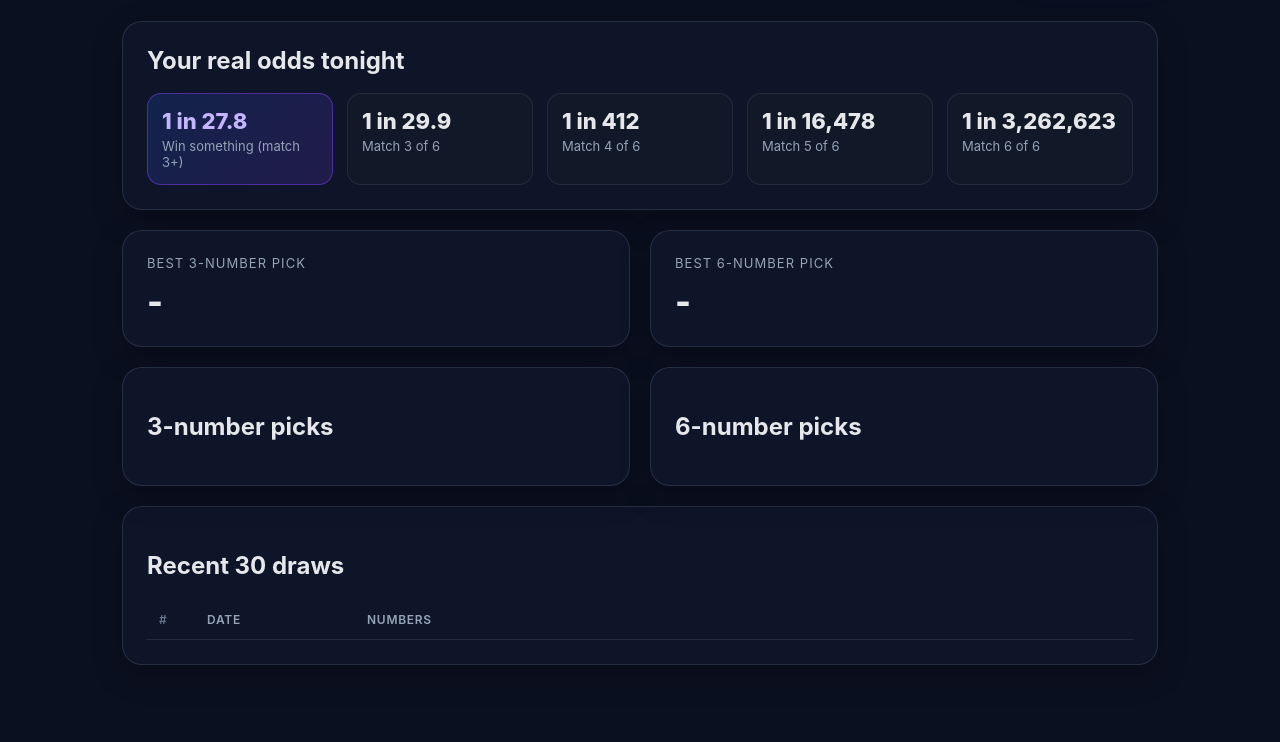
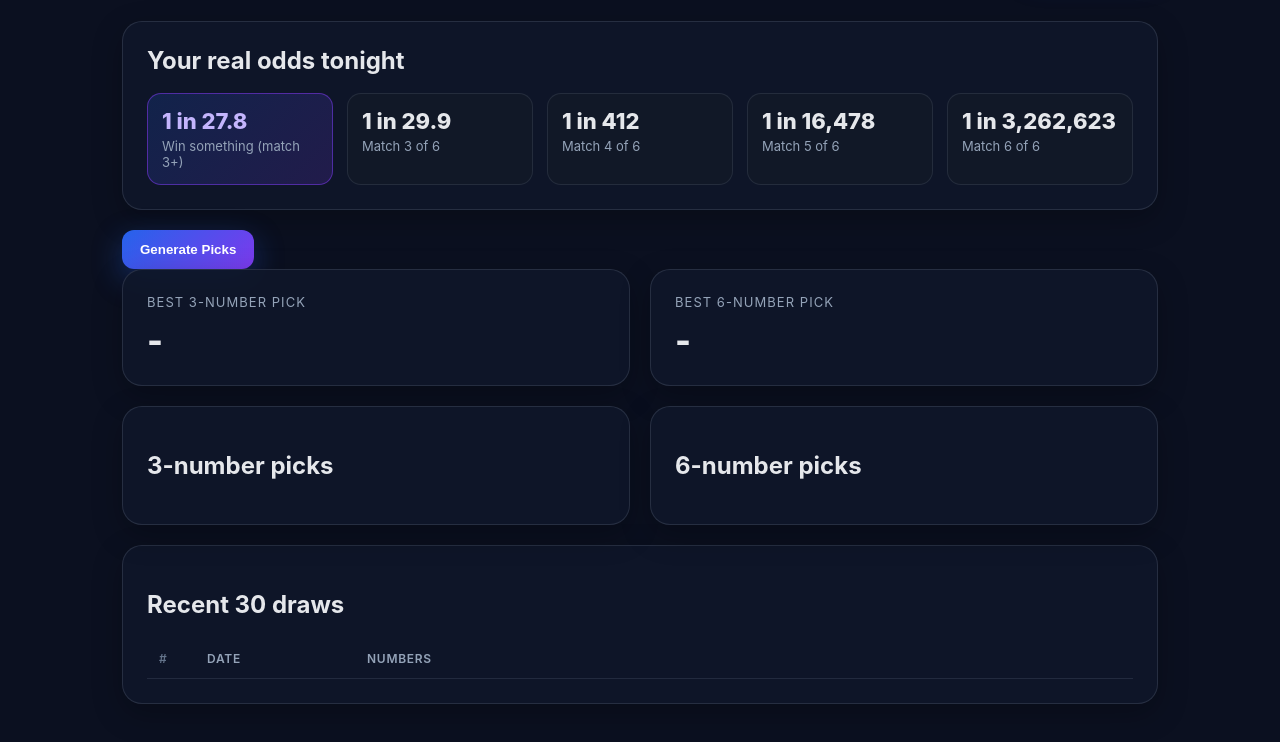
Before and after one commit to Cedd017/megadice-picks, a plain HTML site: page index.html in a window 1280 px wide. Shown: the part 136-878 px from the top of the page. Before the commit the page ends 853 px from the top, so only its background shows below. Drawn offline with Linux system fonts and the light colour scheme; no server answers.

Commit message:
Update index.html

```diff
--- a/index.html
+++ b/index.html
@@ -45,6 +45,7 @@
       </div>
     </section>
 
+    <button id="generateBtn">Generate Picks</button>
     <section class="hero">
       <div class="hero-card">
         <div class="label">Best 3-number pick</div>
```
